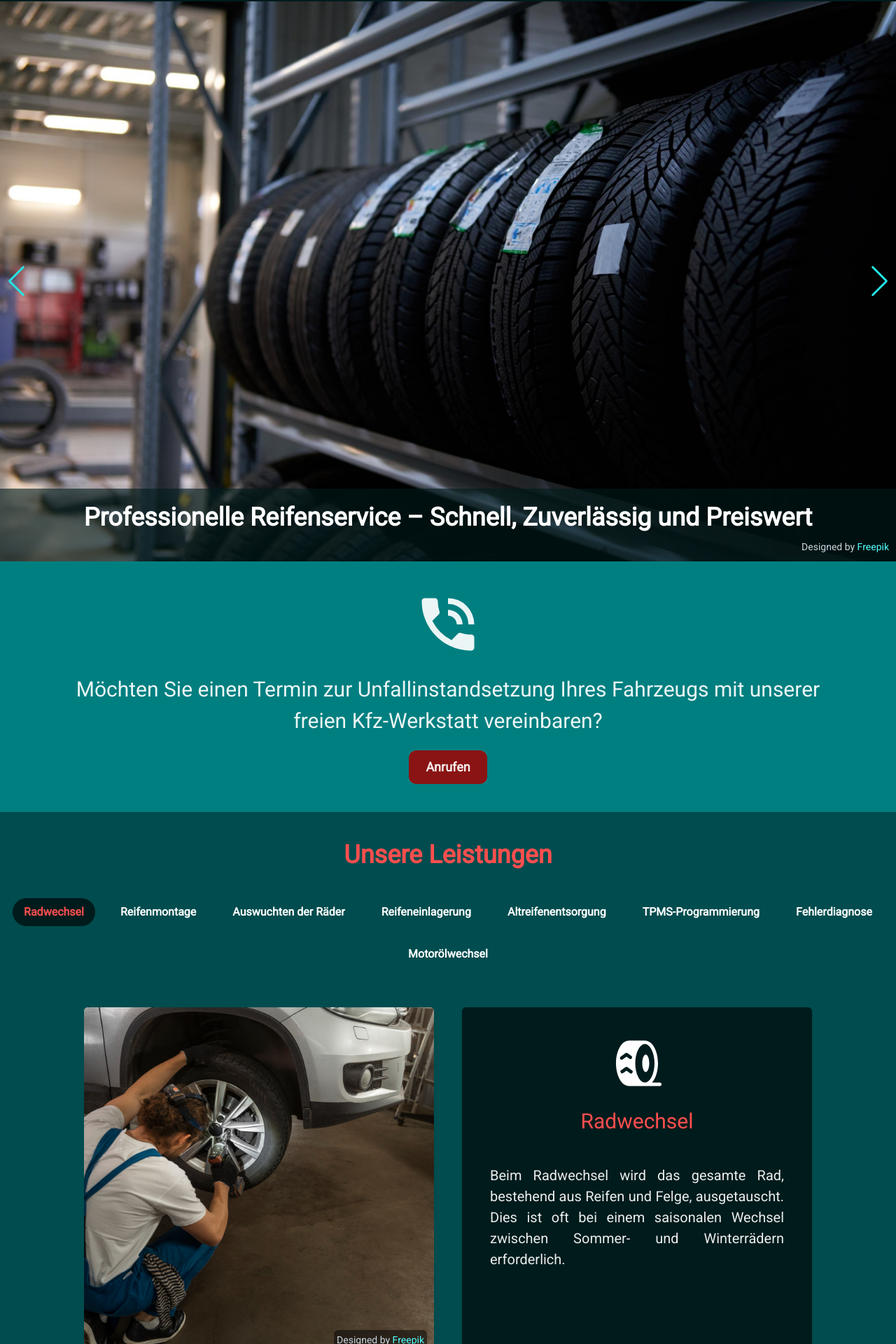
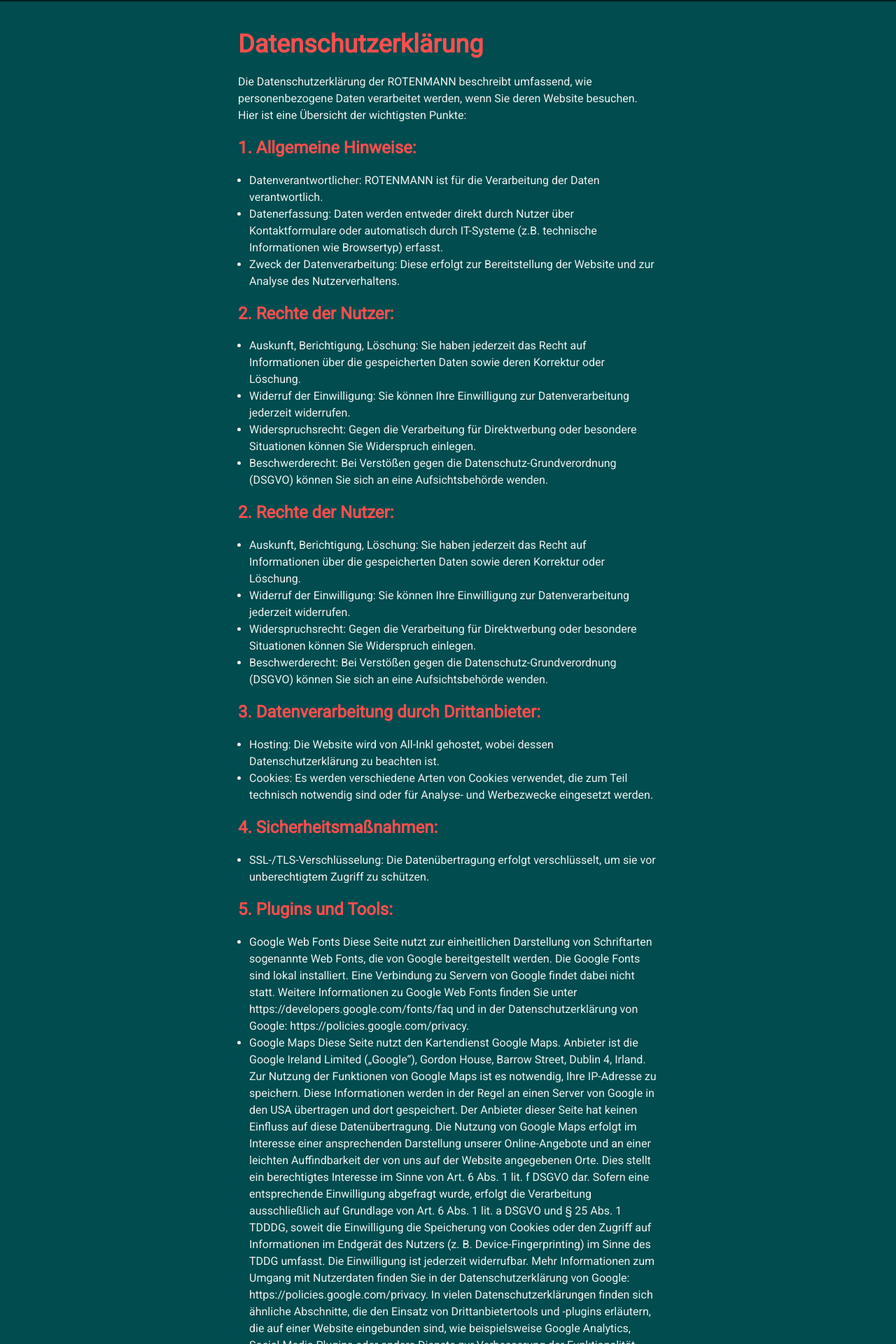
Before and after one commit to Raitis128/Raderdienst, a React (Vite) app: page /datenschutz in a window 1280 px wide. Shown: the part 96-2016 px from the top of the page at 70% size. Built offline with nearby package versions, Linux system fonts and the light colour scheme.

Commit message:
Add react-routes, add links, add function to navigate to components, add PrivacyPolicy component, add text for PrivacyPolicy

```diff
--- a/package.json
+++ b/package.json
@@ -19,6 +19,7 @@
     "react": "^18.3.1",
     "react-dom": "^18.3.1",
     "react-icons": "^5.3.0",
+    "react-router-dom": "^6.27.0",
     "styled-components": "^6.1.13",
     "swiper": "^11.1.14"
   },
--- a/src/App.tsx
+++ b/src/App.tsx
@@ -1,11 +1,12 @@
+import { Route, Routes } from "react-router-dom";
 import Banner from "./components/Banner";
 import Contacts from "./components/Contacts";
 import Footer from "./components/Footer";
 import Navigation from "./components/Navigation";
-import "./app.css";
 import PhoneSection from "./components/PhoneSection";
 import Services from "./components/Services";
 import Faq from "./components/Faq";
+import PrivacyPolicy from "./components/PrivacyPolicy";
 
 import faq from "./data/faq";
 import bannerslides from "./data/banner";
@@ -14,11 +15,23 @@ function App() {
   return (
     <>
       <Navigation />
-      <Banner slides={bannerslides} />
-      <PhoneSection />
-      <Services />
-      <Faq faq={faq} />
-      <Contacts />
+
+      <Routes>
+        <Route
+          path="/"
+          element={
+            <>
+              <Banner slides={bannerslides} />
+              <PhoneSection />
+              <Services />
+              <Faq faq={faq} />
+              <Contacts />
+            </>
+          }
+        />
+
+        <Route path="/datenschutz" element={<PrivacyPolicy />} />
+      </Routes>
       <Footer />
     </>
   );
--- a/src/components/Navigation.tsx
+++ b/src/components/Navigation.tsx
@@ -1,3 +1,4 @@
+import { Link as RouterLink, useNavigate } from "react-router-dom";
 import {
   Flex,
   HStack,
@@ -12,12 +13,22 @@ import {
   useDisclosure,
   VStack,
 } from "@chakra-ui/react";
-
 import { RxHamburgerMenu } from "react-icons/rx";
 import logo from "../assets/logo2.svg";
 
 const Navigation = () => {
   const { isOpen, onOpen, onClose } = useDisclosure();
+  const navigate = useNavigate();
+
+  const handleNavigateToSection = (sectionId: string) => {
+    navigate("/");
+    setTimeout(() => {
+      const element = document.getElementById(sectionId);
+      if (element) {
+        element.scrollIntoView({ behavior: "smooth" });
+      }
+    }, 0);
+  };
 
   return (
     <nav>
@@ -46,14 +57,31 @@ const Navigation = () => {
           textTransform={"uppercase"}
           display={{ base: "none", md: "flex" }}
         >
-          <Link href="#services" _hover={{ color: "blue.100" }}>
+          <Link
+            onClick={() => handleNavigateToSection("services")}
+            _hover={{ color: "blue.100" }}
+          >
             Leistungen
           </Link>
-          <Link href="#faq" _hover={{ color: "blue.100" }}>
+          <Link
+            onClick={() => handleNavigateToSection("faq")}
+            _hover={{ color: "blue.100" }}
+          >
             FAQ
           </Link>
-          <Link href="#contact" _hover={{ color: "blue.100" }}>
+          <Link
+            onClick={() => handleNavigateToSection("contact")}
+            _hover={{ color: "blue.100" }}
+          >
             Kontakt
+          </Link>
+
+          <Link
+            as={RouterLink}
+            to="/datenschutz"
+            _hover={{ color: "blue.100" }}
+          >
+            Datenschutz­erklärung
           </Link>
         </Flex>
 
@@ -79,25 +107,40 @@ const Navigation = () => {
                 textTransform="uppercase"
               >
                 <Link
-                  href="#services"
-                  onClick={onClose}
+                  onClick={() => {
+                    handleNavigateToSection("services");
+                    onClose();
+                  }}
                   _hover={{ color: "blue.100" }}
                 >
                   Leistungen
                 </Link>
                 <Link
-                  href="#faq"
-                  onClick={onClose}
+                  onClick={() => {
+                    handleNavigateToSection("faq");
+                    onClose();
+                  }}
                   _hover={{ color: "blue.100" }}
                 >
                   FAQ
                 </Link>
                 <Link
-                  href="#contact"
+                  onClick={() => {
+                    handleNavigateToSection("contact");
+                    onClose();
+                  }}
+                  _hover={{ color: "blue.100" }}
+                >
+                  Kontakt
+                </Link>
+
+                <Link
+                  as={RouterLink}
+                  to="/datenschutz"
                   onClick={onClose}
                   _hover={{ color: "blue.100" }}
                 >
-                  Kontakt
+                  Datenschutz­erklärung
                 </Link>
               </VStack>
             </DrawerBody>
--- /dev/null
+++ b/src/components/PrivacyPolicy.tsx
@@ -0,0 +1,164 @@
+import {
+  Box,
+  Heading,
+  ListItem,
+  Stack,
+  Text,
+  UnorderedList,
+} from "@chakra-ui/react";
+
+const PrivacyPolicy = () => {
+  return (
+    <Stack bgColor={"blue.800"} p={10} alignItems={"center"}>
+      <Box width={["100%", "100%", "50%"]}>
+        <Heading as={"h2"} pb={5} color={"red.300"}>
+          Datenschutzerklärung
+        </Heading>
+        <Text>
+          Die Datenschutzerklärung der ROTENMANN beschreibt umfassend, wie
+          personenbezogene Daten verarbeitet werden, wenn Sie deren Website
+          besuchen. Hier ist eine Übersicht der wichtigsten Punkte:
+        </Text>
+
+        <Heading as={"h3"} pt={5} pb={5} fontSize={"2xl"} color={"red.300"}>
+          1. Allgemeine Hinweise:
+        </Heading>
+        <UnorderedList>
+          <ListItem>
+            Datenverantwortlicher: ROTENMANN ist für die Verarbeitung der Daten
+            verantwortlich.
+          </ListItem>
+          <ListItem>
+            Datenerfassung: Daten werden entweder direkt durch Nutzer über
+            Kontaktformulare oder automatisch durch IT-Systeme (z.B. technische
+            Informationen wie Browsertyp) erfasst.
+          </ListItem>
+          <ListItem>
+            Zweck der Datenverarbeitung: Diese erfolgt zur Bereitstellung der
+            Website und zur Analyse des Nutzerverhaltens.
+          </ListItem>
+        </UnorderedList>
+
+        <Heading as={"h3"} pt={5} pb={5} fontSize={"2xl"} color={"red.300"}>
+          2. Rechte der Nutzer:
+        </Heading>
+        <UnorderedList>
+          <ListItem>
+            Auskunft, Berichtigung, Löschung: Sie haben jederzeit das Recht auf
+            Informationen über die gespeicherten Daten sowie deren Korrektur
+            oder Löschung.
+          </ListItem>
+          <ListItem>
+            Widerruf der Einwilligung: Sie können Ihre Einwilligung zur
+            Datenverarbeitung jederzeit widerrufen.
+          </ListItem>
+          <ListItem>
+            Widerspruchsrecht: Gegen die Verarbeitung für Direktwerbung oder
+            besondere Situationen können Sie Widerspruch einlegen.
+          </ListItem>
+          <ListItem>
+            Beschwerderecht: Bei Verstößen gegen die Datenschutz-Grundverordnung
+            (DSGVO) können Sie sich an eine Aufsichtsbehörde wenden.
+          </ListItem>
+        </UnorderedList>
+
+        <Heading as={"h3"} pt={5} pb={5} fontSize={"2xl"} color={"red.300"}>
+          2. Rechte der Nutzer:
+        </Heading>
+        <UnorderedList>
+          <ListItem>
+            Auskunft, Berichtigung, Löschung: Sie haben jederzeit das Recht auf
+            Informationen über die gespeicherten Daten sowie deren Korrektur
+            oder Löschung.
+          </ListItem>
+          <ListItem>
+            Widerruf der Einwilligung: Sie können Ihre Einwilligung zur
+            Datenverarbeitung jederzeit widerrufen.
+          </ListItem>
+          <ListItem>
+            Widerspruchsrecht: Gegen die Verarbeitung für Direktwerbung oder
+            besondere Situationen können Sie Widerspruch einlegen.
+          </ListItem>
+          <ListItem>
+            Beschwerderecht: Bei Verstößen gegen die Datenschutz-Grundverordnung
+            (DSGVO) können Sie sich an eine Aufsichtsbehörde wenden.
+          </ListItem>
+        </UnorderedList>
+
+        <Heading as={"h3"} pt={5} pb={5} fontSize={"2xl"} color={"red.300"}>
+          3. Datenverarbeitung durch Drittanbieter:
+        </Heading>
+        <UnorderedList>
+          <ListItem>
+            Hosting: Die Website wird von All-Inkl gehostet, wobei dessen
+            Datenschutzerklärung zu beachten ist.
+          </ListItem>
+          <ListItem>
+            Cookies: Es werden verschiedene Arten von Cookies verwendet, die zum
+            Teil technisch notwendig sind oder für Analyse- und Werbezwecke
+            eingesetzt werden.
+          </ListItem>
+        </UnorderedList>
+
+        <Heading as={"h3"} pt={5} pb={5} fontSize={"2xl"} color={"red.300"}>
+          4. Sicherheitsmaßnahmen:
+        </Heading>
+        <UnorderedList>
+          <ListItem>
+            SSL-/TLS-Verschlüsselung: Die Datenübertragung erfolgt
+            verschlüsselt, um sie vor unberechtigtem Zugriff zu schützen.
+          </ListItem>
+        </UnorderedList>
+
+        <Heading as={"h3"} pt={5} pb={5} fontSize={"2xl"} color={"red.300"}>
+          5. Plugins und Tools:
+        </Heading>
+        <UnorderedList>
+          <ListItem>
+            Google Web Fonts Diese Seite nutzt zur einheitlichen Darstellung von
+            Schriftarten sogenannte Web Fonts, die von Google bereitgestellt
+            werden. Die Google Fonts sind lokal installiert. Eine Verbindung zu
+            Servern von Google findet dabei nicht statt. Weitere Informationen
+            zu Google Web Fonts finden Sie unter
+            https://developers.google.com/fonts/faq und in der
+            Datenschutzerklärung von Google:
+            https://policies.google.com/privacy.
+          </ListItem>
+          <ListItem>
+            Google Maps Diese Seite nutzt den Kartendienst Google Maps. Anbieter
+            ist die Google Ireland Limited („Google“), Gordon House, Barrow
+            Street, Dublin 4, Irland. Zur Nutzung der Funktionen von Google Maps
+            ist es notwendig, Ihre IP-Adresse zu speichern. Diese Informationen
+            werden in der Regel an einen Server von Google in den USA übertragen
+            und dort gespeichert. Der Anbieter dieser Seite hat keinen Einfluss
+            auf diese Datenübertragung. Die Nutzung von Google Maps erfolgt im
+            Interesse einer ansprechenden Darstellung unserer Online-Angebote
+            und an einer leichten Auffindbarkeit der von uns auf der Website
+            angegebenen Orte. Dies stellt ein berechtigtes Interesse im Sinne
+            von Art. 6 Abs. 1 lit. f DSGVO dar. Sofern eine entsprechende
+            Einwilligung abgefragt wurde, erfolgt die Verarbeitung
+            ausschließlich auf Grundlage von Art. 6 Abs. 1 lit. a DSGVO und § 25
+            Abs. 1 TDDDG, soweit die Einwilligung die Speicherung von Cookies
+            oder den Zugriff auf Informationen im Endgerät des Nutzers (z. B.
+            Device-Fingerprinting) im Sinne des TDDG umfasst. Die Einwilligung
+            ist jederzeit widerrufbar. Mehr Informationen zum Umgang mit
+            Nutzerdaten finden Sie in der Datenschutzerklärung von Google:
+            https://policies.google.com/privacy. In vielen
+            Datenschutzerklärungen finden sich ähnliche Abschnitte, die den
+            Einsatz von Drittanbietertools und -plugins erläutern, die auf einer
+            Website eingebunden sind, wie beispielsweise Google Analytics,
+            Social Media Plugins oder andere Dienste zur Verbesserung der
+            Funktionalität oder zur Analyse des Nutzerverhaltens.{" "}
+          </ListItem>
+        </UnorderedList>
+
+        <Text pt={5}>
+          Die Datenschutzerklärung betont den Schutz Ihrer Daten und erklärt
+          detailliert, wie mit personenbezogenen Daten umgegangen wird.
+        </Text>
+      </Box>
+    </Stack>
+  );
+};
+
+export default PrivacyPolicy;
--- a/src/main.tsx
+++ b/src/main.tsx
@@ -3,11 +3,14 @@ import { ChakraProvider } from "@chakra-ui/react";
 import { createRoot } from "react-dom/client";
 import theme from "./theme.ts";
 import App from "./App.tsx";
+import { BrowserRouter } from "react-router-dom";
 
 createRoot(document.getElementById("root")!).render(
   <StrictMode>
     <ChakraProvider theme={theme}>
-      <App />
+      <BrowserRouter>
+        <App />
+      </BrowserRouter>
     </ChakraProvider>
   </StrictMode>
 );
```
Also changed, not shown: 1 other file (tests, documents, lock files or other folders).
